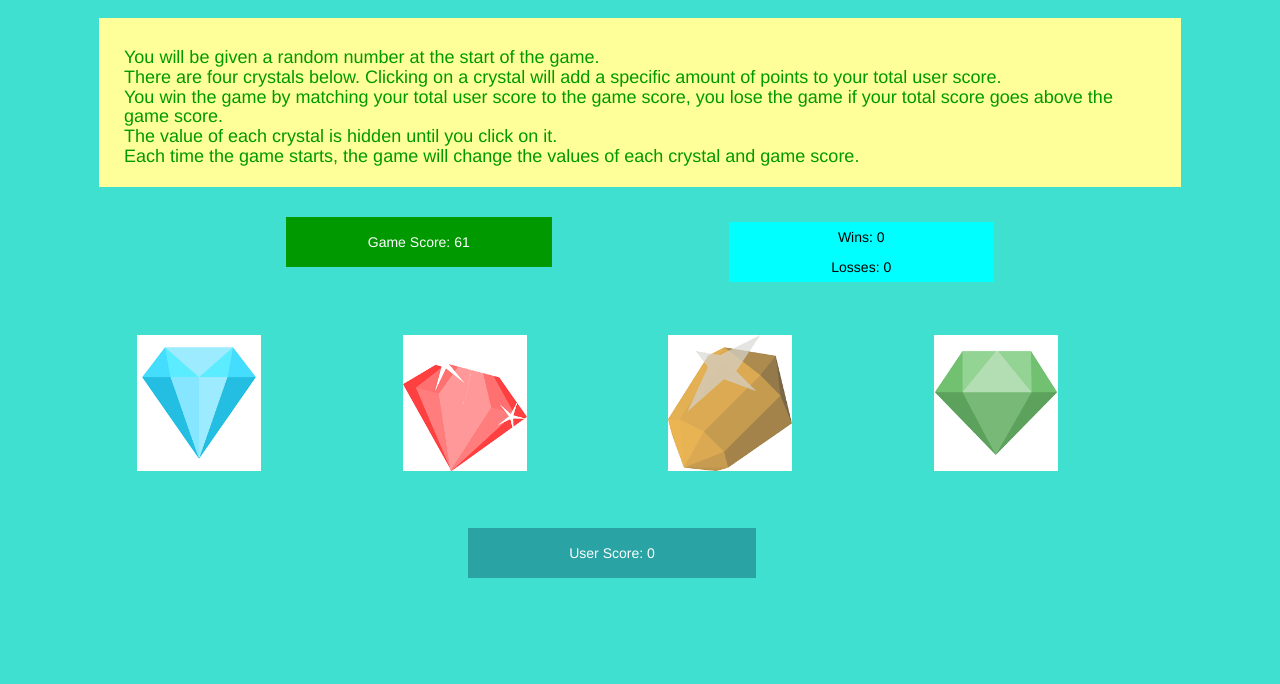
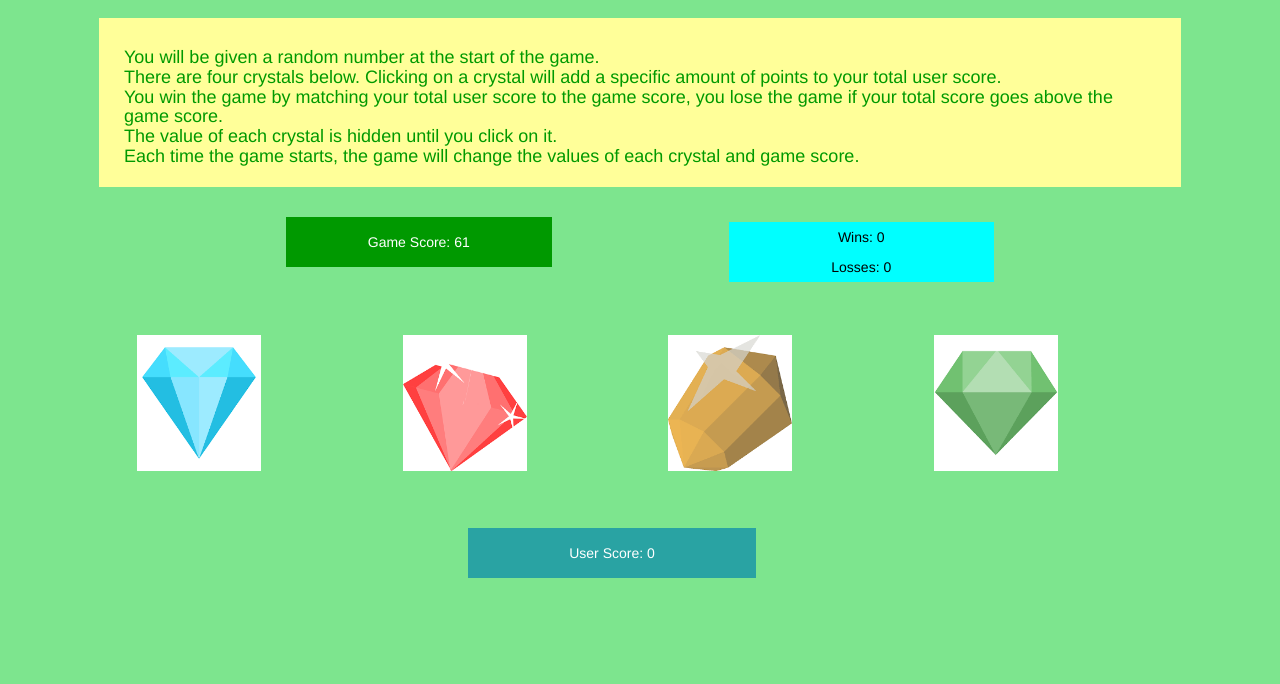
Before and after one commit to QFrank82/unit-4-game, a plain HTML site: page index.html in a window 1280 px wide. Shown: the part 116-800 px from the top of the page. Drawn offline with nearby package versions, Linux system fonts and the light colour scheme.

Commit message:
add background

```diff
--- a/assets/css/style.css
+++ b/assets/css/style.css
@@ -1,5 +1,5 @@
 body {
-    background-color: turquoise;
+    background:url(../images/background.png);
   }
   .container {
     max-width: 90%;
```
Also changed, not shown: assets/images/background.png (added).
